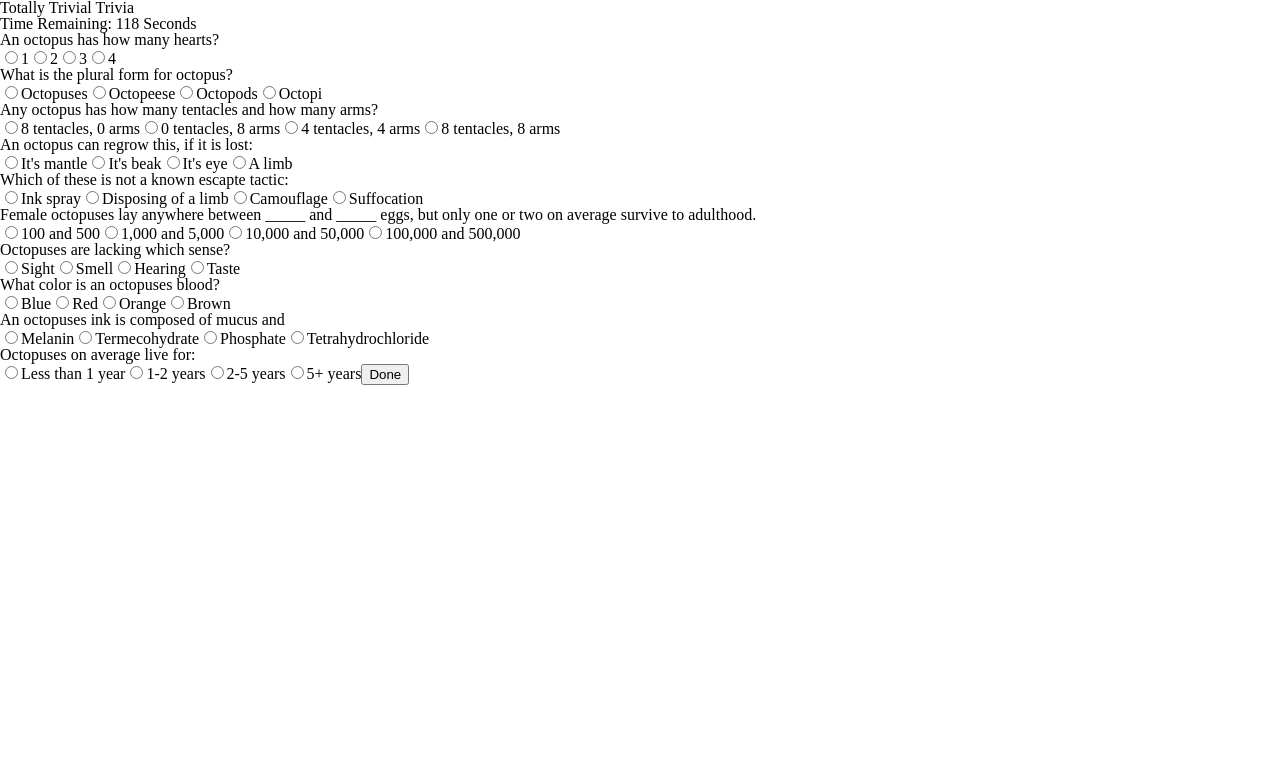
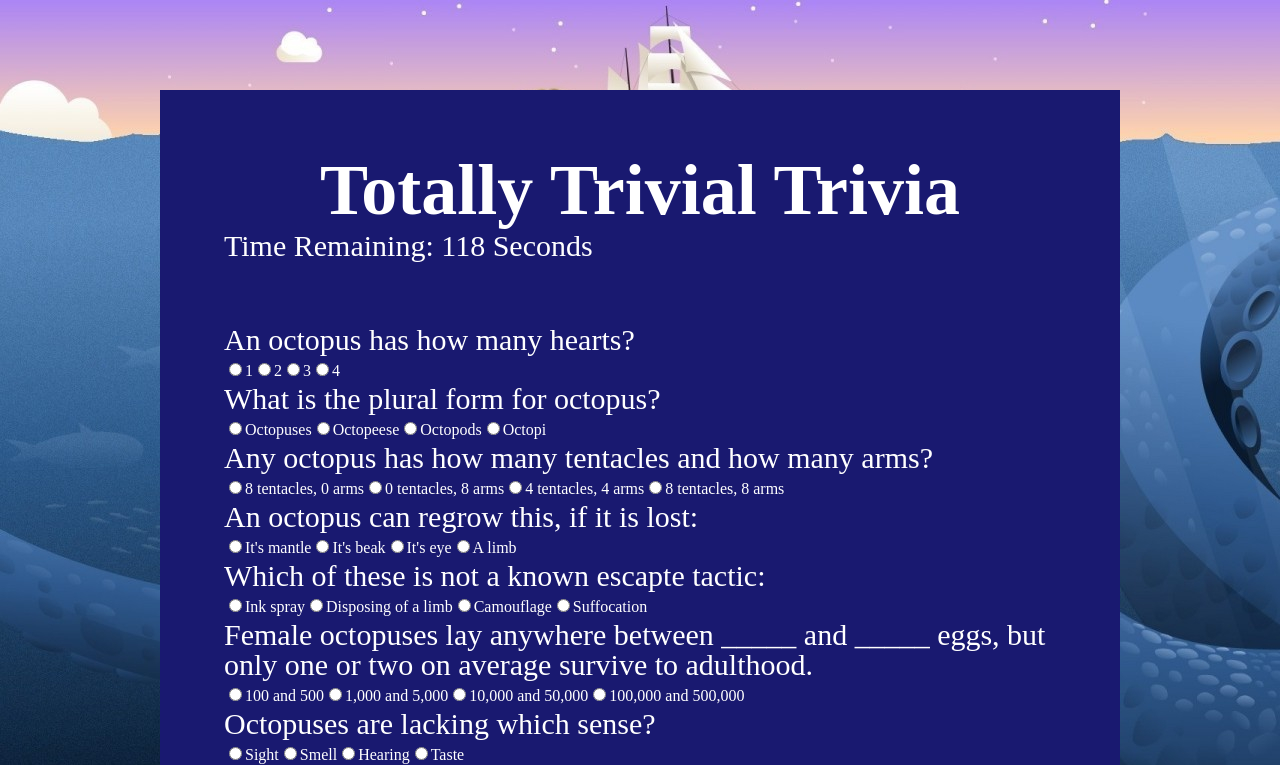
Before and after one commit to MantisLanguage/TriviaGame, a plain HTML site: page index.html in a window 1280 px wide. Both pictures are taken after a click on the button "Start". Shown: the top 765 px of the page. Drawn offline with nearby package versions, Linux system fonts and the light colour scheme; a web font is replaced by a local one.

Commit message:
Major styling complete

```diff
--- a/assets/css/style.css
+++ b/assets/css/style.css
@@ -1,4 +1,59 @@
 body {
 
+    background-image: url("../imags/dpWRGyNLb.jpg")
 
 }
+#main {
+width: 960px;
+min-height: 500px;
+box-sizing: border-box;
+padding: 5%;
+background-color: 	#191970;
+color: white;
+margin: 7% auto;
+
+}
+
+button {
+    display: block;
+    width: 450px;
+    height: 120px;
+    font-size: 41px;
+    margin-left: 20%;
+
+}
+h1{
+    color: white;
+    font-size: 450%;
+    font-weight: bold;
+    text-align: center;
+}
+
+h2 {
+
+    font-size: 30px;
+    margin-top: 5px;
+    margin-bottom:  5px;
+}
+
+#start {
+
+    background-color: aqua;
+    color: white;
+    margin-top: 100px;
+    border: 2px solid blue;
+
+}
+#done {
+
+    background-color: aqua;
+    color: white;
+    margin-top: 100px;
+    border: 2px solid blue;
+    position: center;
+
+}
+
+#quiz {
+    margin-top: 64px;
+}
```
Also changed, not shown: assets/javascript/app.js (+16 -16 lines), index.html (+3 -3 lines), assets/imags/dpWRGyNLb.jpg (added), assets/imags/octopus-wallpaper-hd-1280x960-350551.jpg (added).
